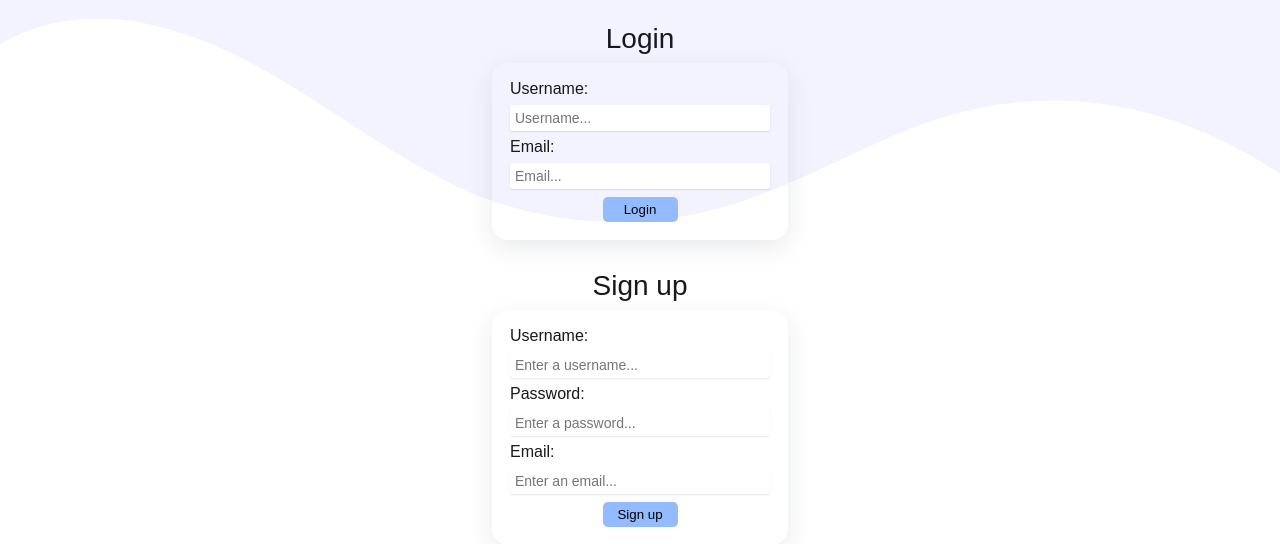
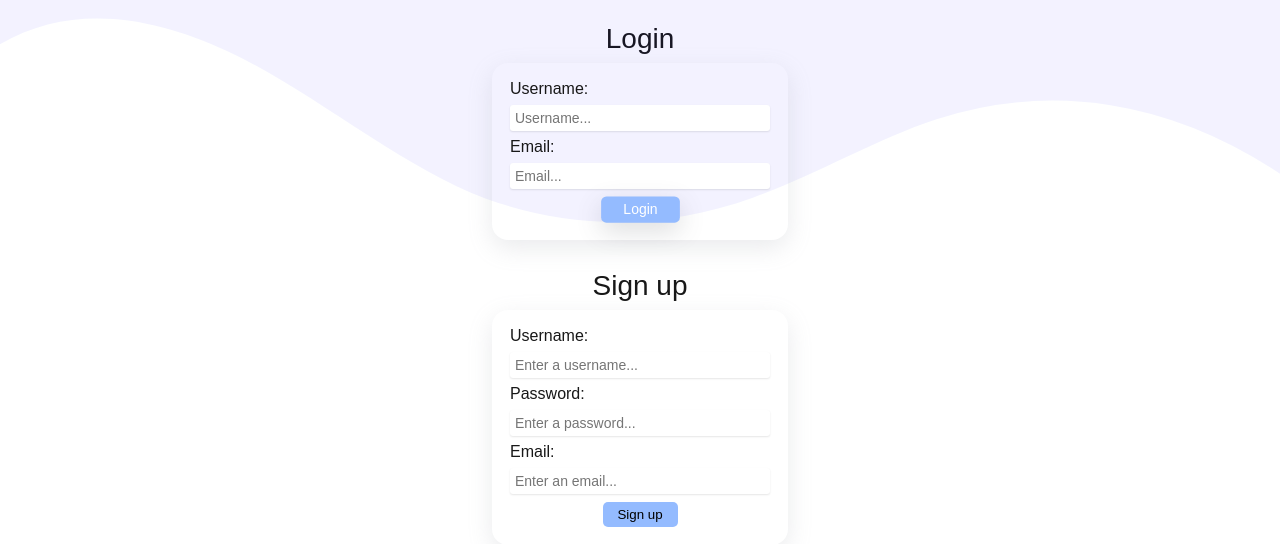
Before and after one commit to aidev13/signup-php, a PHP site: page / in a window 1280 px wide, with the pointer over the restyled element. Shown: the top 544 px of the page. Run offline with PHP 8.4, Linux system fonts and the light colour scheme.

Commit message:
getting to carried away... hover css for buttons

```diff
--- a/css/main.css
+++ b/css/main.css
@@ -80,3 +80,11 @@ button {
    border-radius: 5px;
    padding:5px ;
 }
+
+button:hover {
+   box-shadow: rgba(80, 84, 88, 0.2) 0px 8px 24px;
+   transform: scale(1.05);
+   transition: ease .2s;
+   color: white;
+   cursor: pointer;
+}
```
